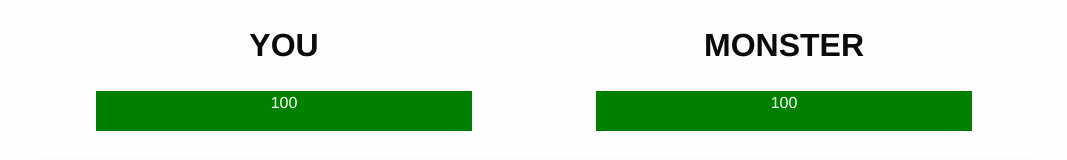
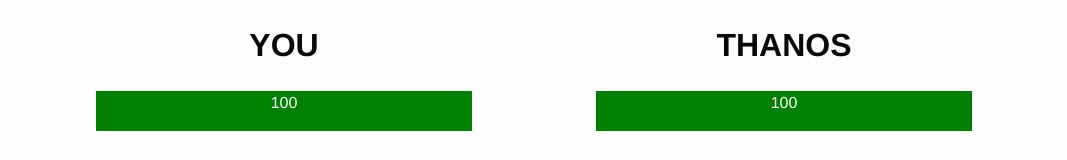
Before and after one commit to thevinodpatidar/Monster-Slayer-v.1.0, a plain HTML site: page index.html in a window 1280 px wide. Shown: the top 160 px of the page, without its empty margins (106-1173 px from the left). Drawn offline with Linux system fonts and the light colour scheme.

Commit message:
Updated index.html
updated the monster.

```diff
--- a/index.html
+++ b/index.html
@@ -20,7 +20,7 @@
             </div>
         </div>
         <div class="small-6 columns">
-            <h1 class="text-center">MONSTER</h1>
+            <h1 class="text-center">THANOS</h1>
             <div class="healthbar">
                 <div class="healthbar text-center"
                     style="background-color: green; margin: 0; color: white;"
```
